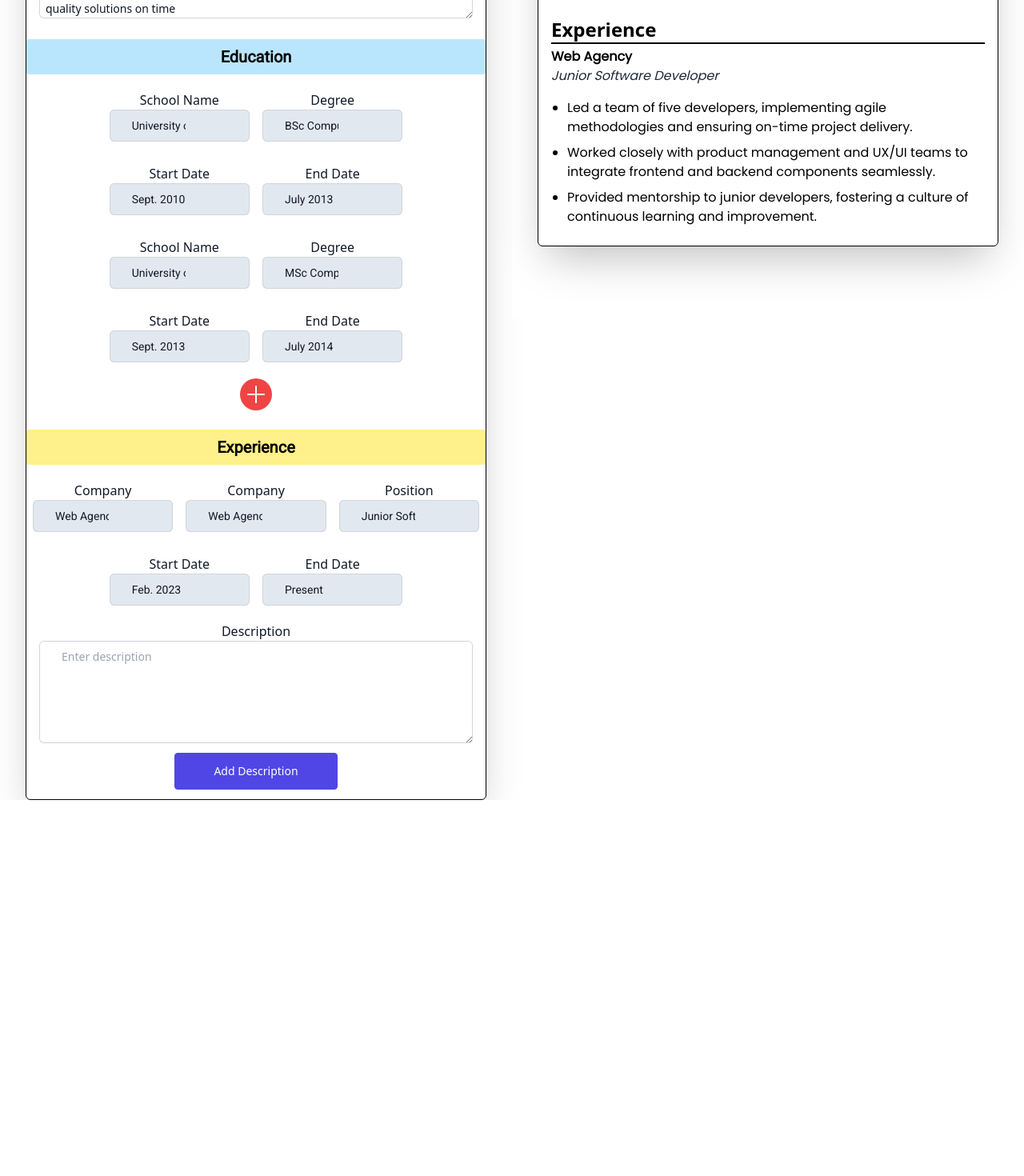
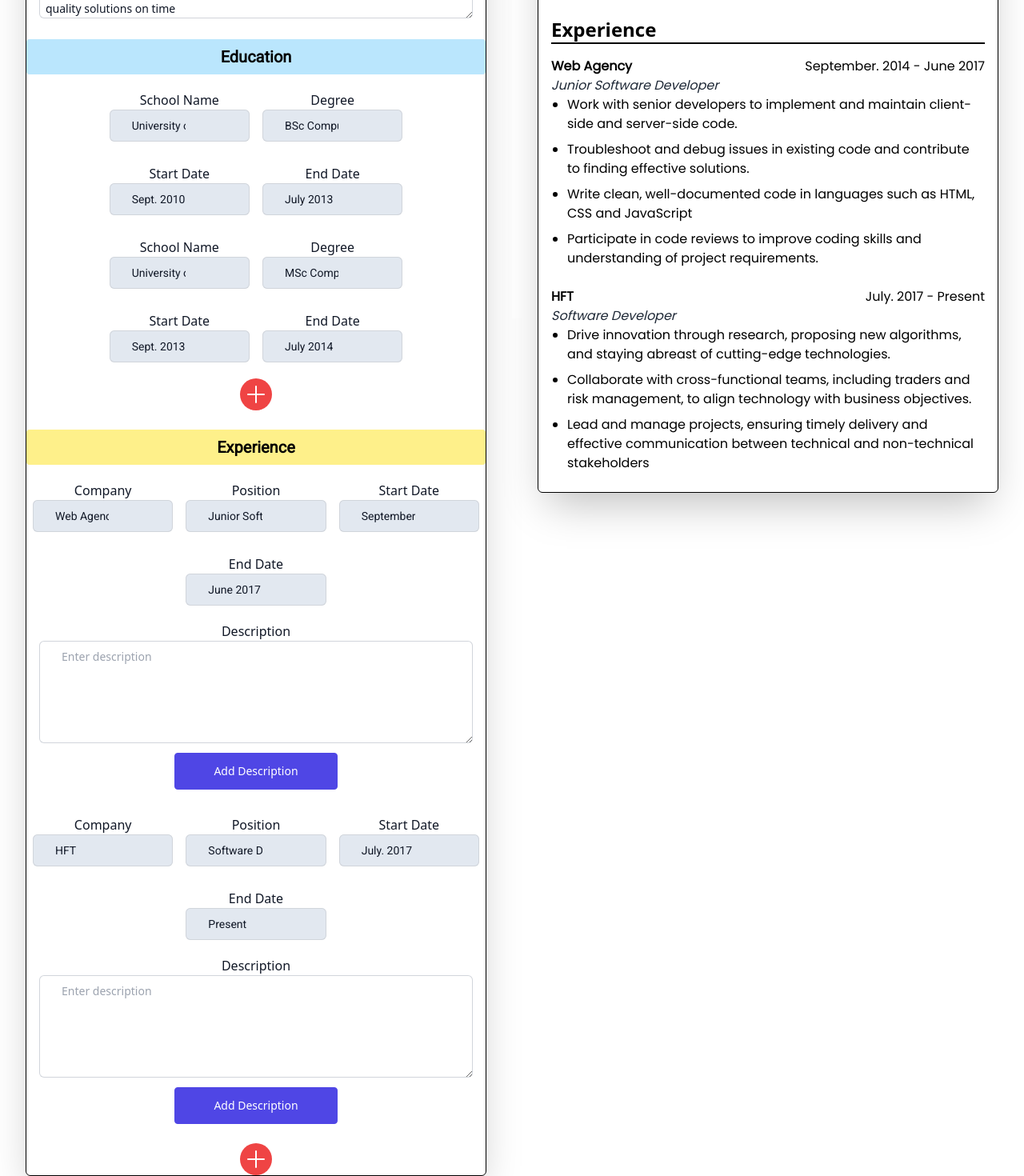
Before and after one commit to h4m24-a/cv-builder, a React (Vite) app: page / in a window 1280 px wide. Shown: the part 466-1936 px from the top of the page at 80% size. Before the commit the page ends 1466 px from the top, so only its background shows below. Built offline with nearby package versions, Linux system fonts and the light colour scheme; a web font is replaced by a local one.

Commit message:
refactored code  to fix bug as new added descriptions weren't being displayed

```diff
--- a/src/App.jsx
+++ b/src/App.jsx
@@ -36,15 +36,42 @@ function App() {
 
 
   // Experience
-  const [company, setCompany] = useState("Web Agency");
-  const [position, setPosition] = useState("Junior Software Developer");
-  const [jobStart, setJobStart] = useState("Feb. 2023");
-  const [jobEnd, setJobEnd] = useState("Present");
+  const [experience, setExperience] = useState([
+    {
+      id: 1,
+      company: 'Web Agency',
+      position: 'Junior Software Developer',
+      jobStart: 'September. 2014',
+      jobEnd: 'June 2017',
+      descriptions: [
+        'Work with senior developers to implement and maintain client-side and server-side code.',
+        'Troubleshoot and debug issues in existing code and contribute to finding effective solutions.',
+        'Write clean, well-documented code in languages such as HTML, CSS and JavaScript',
+        'Participate in code reviews to improve coding skills and understanding of project requirements.'
+      ],
+    },
+    {
+      id: 2,
+      company: 'HFT',
+      position: 'Software Developer',
+      jobStart: 'July. 2017',
+      jobEnd: 'Present',
+      descriptions: [
+        'Drive innovation through research, proposing new algorithms, and staying abreast of cutting-edge technologies.',
+        'Collaborate with cross-functional teams, including traders and risk management, to align technology with business objectives.',
+        'Lead and manage projects, ensuring timely delivery and effective communication between technical and non-technical stakeholders',
+      ],
+    },
+  ]);
+
   const [description, setDescriptions] = useState([
-    "Led a team of five developers, implementing agile methodologies and ensuring on-time project delivery.",
-    "Worked closely with product management and UX/UI teams to integrate frontend and backend components seamlessly.",
-    "Provided mentorship to junior developers, fostering a culture of continuous learning and improvement."
+
   ]);
+
+  // const [company, setCompany] = useState("Web Agency");
+  // const [position, setPosition] = useState("Junior Software Developer");
+  // const [jobStart, setJobStart] = useState("Feb. 2023");
+  // const [jobEnd, setJobEnd] = useState("Present");
 
 
 
@@ -80,16 +107,20 @@ function App() {
               />
 
               <Experience
-                company={company}
-                setCompany={setCompany}
-                position={position}
-                setPosition={setPosition}
-                jobStart={jobStart}
-                setJobStart={setJobStart}
-                jobEnd={jobEnd}
-                setJobEnd={setJobEnd}
-                description={description}
-                setDescriptions={setDescriptions}
+              experience={experience}
+              setExperience={setExperience}
+              setDescriptions={setDescriptions}
+              description={description}
+
+                // company={company}
+                // setCompany={setCompany}
+                // position={position}
+                // setPosition={setPosition}
+                // jobStart={jobStart}
+                // setJobStart={setJobStart}
+                // jobEnd={jobEnd}
+                // setJobEnd={setJobEnd}
+                // setDescriptions={setDescriptions}
               />
             </div>
           </div>
@@ -101,12 +132,15 @@ function App() {
                 fullName={fullName}
                 email={email}
                 number={number}
+                link={link}
                 summary={summary}
                 educationData={education}
-                position={position}
-                company={company}
+                experienceData={experience}
+                setExperience={setExperience}
+                setDescriptions={setDescriptions}
                 description={description}
-                link={link}
+                // position={position}
+                // company={company}
               />
             </div>
           </div>
--- a/src/components/CVPreview.jsx
+++ b/src/components/CVPreview.jsx
@@ -8,18 +8,19 @@ const CVPreview = ({
   link,
   summary,
   educationData,
+  experienceData,
   // schoolName,
   // degree,
   // fullDate,
-  company,
-  position,
-  description,
-  fullJobDate,
+  // company,
+  // position,
+  // descriptions,
+  // fullJobDate,
 }) => {
   return (
     <>
       <div>
-        <h1 className=" text-4xl text-center font-bold font-cambo">
+        <h1 className="text-4xl text-center font-bold font-cambo">
           {fullName}
         </h1>
 
@@ -90,7 +91,7 @@ const CVPreview = ({
         {educationData.map((educations, index) => (
           <div key={index} className="flex flex-col mt-2">
             <div className="flex justify-between">
-              <h2 className="font-poppins">{educations.schoolName}</h2>
+              <h2 className="font-poppins font-semibold">{educations.schoolName}</h2>
               <h2 className="font-poppins justify-end">{`${educations.startDate} - ${educations.endDate}`}</h2>
             </div>
             <h2 className="font-poppins italic text-gray-800">{educations.degree}</h2>
@@ -103,23 +104,23 @@ const CVPreview = ({
       </h1>
 
  <div>
-        <div className="flex flex-col">
-          <h2 className="font-poppins font-semibold pt-1 ">{company}</h2>
+        {experienceData.map((experience, index) => (
+          <div key={index} className="flex flex-col mt-4">
             <div className="flex justify-between">
-            <h2 className="font-poppins italic text-gray-800">{position}</h2>
-            <h2 className="font-poppins">{fullJobDate}</h2>
+              <h2 className="font-poppins font-semibold pt-0 ">{experience.company}</h2>
+              <h2 className="font-poppins justify-end">{`${experience.jobStart} - ${experience.jobEnd}`}</h2>
             </div>
-        </div>
+            <h2 className="font-poppins italic text-gray-800">{experience.position}</h2>
 
-        <h2 className="font-poppins mt-4">
             <ul className="pl-5">
-            {description.map((descriptions, index) => (
-              <li className="list-disc pb-2" key={index}>
-                {descriptions}
+              {experience.descriptions.map((description, index) => (
+                <li className="font-poppins list-disc pb-2" key={index}>
+                  {description}
                 </li>
               ))}
             </ul>
-        </h2>
+          </div>
+  ))}
 </div>
     </>
   );
--- a/src/components/Experience.jsx
+++ b/src/components/Experience.jsx
@@ -1,22 +1,44 @@
-import React from 'react'
+/* eslint-disable react/prop-types */
+// Experience.jsx
+import React from 'react';
 import { useState } from 'react';
 import InputField from './InputField';
 
-// eslint-disable-next-line react/prop-types
-const Experience = ({ setCompany, company, setPosition, position, setJobStart, jobStart, setJobEnd, jobEnd,  setDescriptions}) => {
-
-
-  const handleSumbit = (e) => {
-    e.preventDefault();
+const Experience = ({ experience, setExperience }) => {
+  const addForm = () => {
+    setExperience((prevState) => [
+      ...prevState,
+      {
+        id: prevState.length + 1,
+        company: '',
+        position: '',
+        jobStart: '',
+        jobEnd: '',
+        descriptions: [],
+      },
+    ]);
   };
 
-  const [description, setDescription] = useState([]);
+  const handleInputValue = (index, field, value) => {
+    setExperience((prevState) => [
+      ...prevState.slice(0, index),
+      { ...prevState[index], [field]: value },
+      ...prevState.slice(index + 1),
+    ]);
+  };
 
+  const [description, setDescription] = useState('');
 
   const handleNewDesc = () => {
-    if (description.trim() !== "") {
-      setDescriptions((prevDescriptions) => [...prevDescriptions, description]);
-      setDescription("");
+    if (description.trim() !== '') {
+      setExperience((prevState) => [
+        ...prevState.slice(0, prevState.length - 1),
+        {
+          ...prevState[prevState.length - 1],
+          descriptions: [...prevState[prevState.length - 1].descriptions, description],
+        },
+      ]);
+      setDescription('');
     }
   };
 
@@ -24,79 +46,96 @@ const Experience = ({ setCompany, company, setPosition, position, setJobStart, j
 
   return (
     <>
-      <h1 className="font-roboto text-xl font-extrabold bg-yellow-200 rounded p-2 mt-6  text-center">
+      <h1 className="font-roboto text-xl font-extrabold bg-yellow-200 rounded p-2 mt-6 text-center">
         Experience
       </h1>
 
       <div className="flex justify-center">
-        <form onSubmit={handleSumbit} className="flex flex-wrap justify-center">
+        <form className="flex flex-wrap justify-center">
+          {experience.map((experiences, index) => (
+            <div key={index} className="flex flex-wrap justify-center lg:flex">
               <InputField
                 label="Company"
-            id="company"
-            value={company}
-            onChange={(e) => setCompany(e.target.value)}
-          />
-
-        <InputField
-            label="Company"
-            id="company"
-            value={company}
-            onChange={(e) => setCompany(e.target.value)}
-            type="text"
+                id={`company-${experiences.id}`}
+                value={experiences.company}
+                onChange={(e) => handleInputValue(index, 'company', e.target.value)}
               />
 
               <InputField
                 label="Position"
-            id="position"
-            value={position}
-            onChange={(e) => setPosition(e.target.value)}
+                id={`position-${experiences.id}`}
+                value={experiences.position}
+                onChange={(e) => handleInputValue(index, 'position', e.target.value)}
                 type="text"
               />
 
               <InputField
                 label="Start Date"
-            id="jobStart"
-            value={jobStart}
-            onChange={(e) => setJobStart(e.target.value)}
+                id={`jobStart-${experiences.id}`}
+                value={experiences.jobStart}
+                onChange={(e) => handleInputValue(index, 'jobStart', e.target.value)}
                 type="text"
                 placeholder="Feb. 2022"
               />
 
               <InputField
                 label="End Date"
-            id="jobEnd"
-            value={jobEnd}
-            onChange={(e) => setJobEnd(e.target.value)}
+                id={`jobEnd-${experiences.id}`}
+                value={experiences.jobEnd}
+                onChange={(e) => handleInputValue(index, 'jobEnd', e.target.value)}
                 type="text"
                 placeholder="May 2023"
               />
 
-
               <div className="w-full px-4 flex flex-col justify-center">
-            <label htmlFor="description" className="flex justify-center pt-3 text-md font-medium leading-6 text-gray-900">Description</label>
+                <label
+                  htmlFor={`description-${experiences.id}`}
+                  className="flex justify-center pt-3 text-md font-medium leading-6 text-gray-900"
+                >
+                  Description
+                </label>
 
                 <textarea
                   onChange={(e) => setDescription(e.target.value)}
+                  id={`description-${experiences.id}`}
                   value={description}
                   name="description"
-              id="description"
                   placeholder="Enter description"
-              className=" mx-ai rounded-md border-0 py-2 pl-7 pr-28 text-gray-900 ring-1 ring-inset ring-gray-300 placeholder:text-gray-400 focus:ring-2 focus:ring-inset focus:ring-indigo-600 sm:text-sm sm:leading-6 h-32"/>
+                  className="mx-ai rounded-md border-0 py-2 pl-7 pr-28 text-gray-900 ring-1 ring-inset ring-gray-300 placeholder:text-gray-400 focus:ring-2 focus:ring-inset focus:ring-indigo-600 sm:text-sm sm:leading-6 h-32"
+                />
               </div>
 
-          <div className="flex justify-center pt-3 pb-3">
+              <div className="flex flex-col items-center justify-center pt-3 pb-3">
                 <button
                   type="button"
                   onClick={handleNewDesc}
-              className="flex  rounded border border-indigo-600 bg-indigo-600 px-12 py-3 text-sm font-medium text-white hover:bg-transparent hover:text-indigo-600 focus:outline-none focus:ring active:text-indigo-500"
+                  className="flex rounded border border-indigo-600 bg-indigo-600 px-12 py-3 text-sm font-medium text-white hover:bg-transparent hover:text-indigo-600 focus:outline-none focus:ring active:text-indigo-500"
                 >
                   Add Description
                 </button>
               </div>
+            </div>
+          ))}
+
+          <div
+            onClick={addForm}
+            className="flex items-center justify-center w-10 h-10 text-white transition-colors mt-3 duration-150 bg-red-500 rounded-full focus:shadow-outline hover:bg-red-700"
+          >
+            <svg
+              xmlns="http://www.w3.org/2000/svg"
+              fill="none"
+              viewBox="0 0 24 24"
+              strokeWidth={1.5}
+              stroke="currentColor"
+              className="w-8 h-8"
+            >
+              <path strokeLinecap="round" strokeLinejoin="round" d="M12 4.5v15m7.5-7.5h-15" />
+            </svg>
+          </div>
         </form>
       </div>
     </>
-  )
-}
+  );
+};
 
-export default Experience
+export default Experience;
```
Lines whose indentation alone changed are shown as unchanged.
